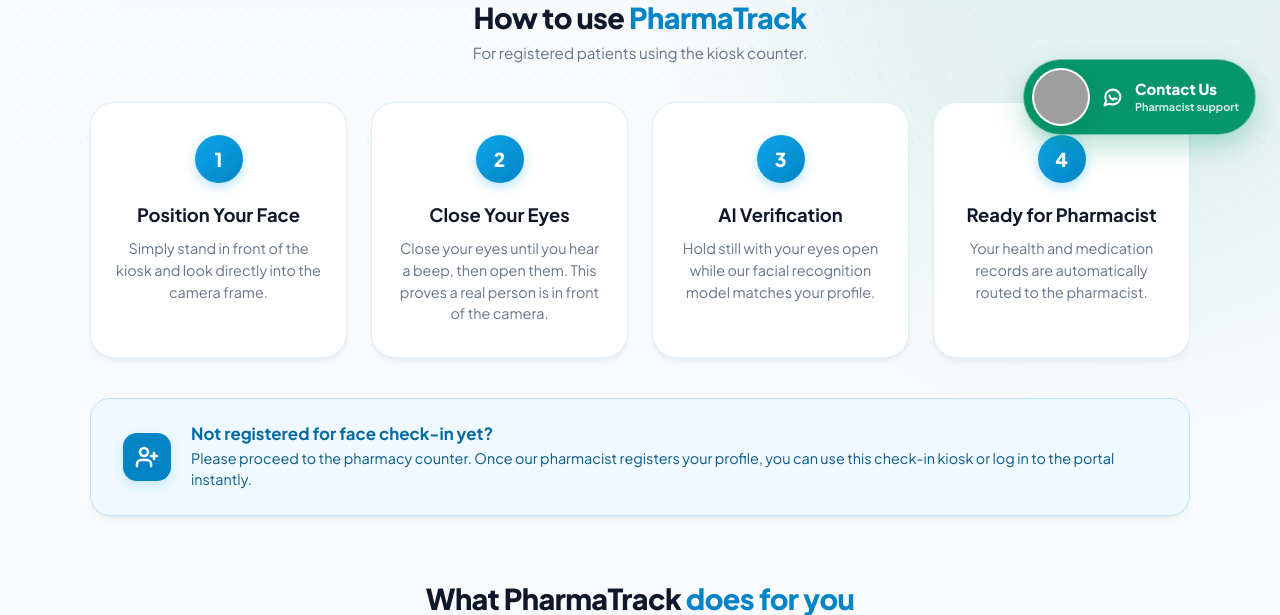
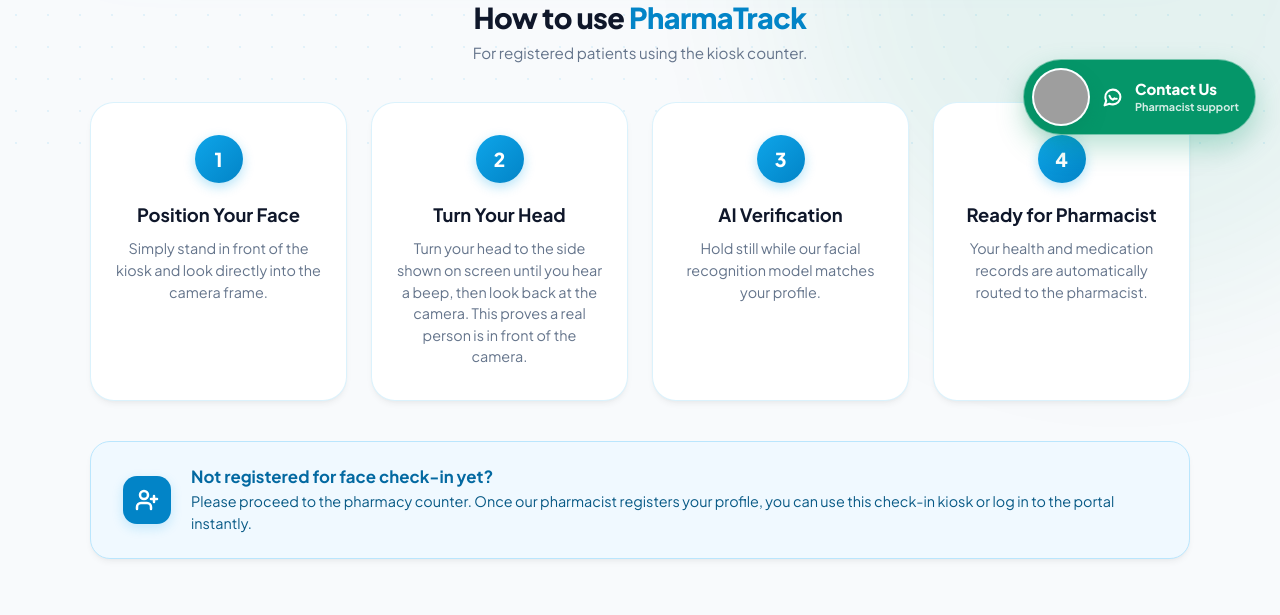
Before and after one commit to syakirasobberi/pharmatrack, a Laravel app: page / in a window 1280 px wide. Shown: the part 641-1256 px from the top of the page. Run offline with Laravel 12, Linux system fonts and the light colour scheme; grey boxes are pictures that could not be loaded.

Commit message:
Kiosk liveness: head-turn challenge instead of eyes-closed check
The eyes-closed check never caught a closed-eye frame on a ~2 fps PC
(the tiny landmark model barely follows closing eyes). The kiosk now asks
the person to look straight, turn their head to a random side (held for
two frames, beep), then look back. A flat photo keeps the nose/eye ratio
almost constant, so it cannot pass. Video is mirrored so 'your left'
matches the screen; ?facedebug=1 shows the turn value. face-utils.js
script tags are cache-busted.

```diff
--- a/resources/views/pharmacist/patients/create.blade.php
+++ b/resources/views/pharmacist/patients/create.blade.php
@@ -107,7 +107,7 @@
     </div>
 
     <script src="{{ asset('js/face-api.min.js') }}"></script>
-    <script src="{{ asset('js/face-utils.js') }}"></script>
+    <script src="{{ asset('js/face-utils.js') }}?v={{ filemtime(public_path('js/face-utils.js')) }}"></script>
 
     <script>
         document.addEventListener('DOMContentLoaded', function() {
--- a/resources/views/pharmacist/patients/quick-scan.blade.php
+++ b/resources/views/pharmacist/patients/quick-scan.blade.php
@@ -39,7 +39,7 @@
     </div>
 
     <script src="{{ asset('js/face-api.min.js') }}"></script>
-    <script src="{{ asset('js/face-utils.js') }}"></script>
+    <script src="{{ asset('js/face-utils.js') }}?v={{ filemtime(public_path('js/face-utils.js')) }}"></script>
     <script>
         document.addEventListener('DOMContentLoaded', async () => {
             const video = document.getElementById('video');
--- a/resources/views/pharmacist/patients/show.blade.php
+++ b/resources/views/pharmacist/patients/show.blade.php
@@ -641,7 +641,7 @@
 
     <script src="https://cdn.jsdelivr.net/npm/chart.js"></script>
     <script src="{{ asset('js/face-api.min.js') }}"></script>
-    <script src="{{ asset('js/face-utils.js') }}"></script>
+    <script src="{{ asset('js/face-utils.js') }}?v={{ filemtime(public_path('js/face-utils.js')) }}"></script>
 
     <script>
         document.addEventListener('DOMContentLoaded', function () {
--- a/resources/views/welcome.blade.php
+++ b/resources/views/welcome.blade.php
@@ -340,6 +340,8 @@
         }
         @keyframes scanSweep { 0% { top: 10%; opacity: 0; } 10% { opacity: 1; } 50% { top: 90%; } 90% { opacity: 1; } 100% { top: 10%; opacity: 0; } }
 
+        /* Mirrored like a mirror, so "turn to your left" moves the face to the left on screen. */
+        #video, #overlay-canvas { transform: scaleX(-1); }
         #video { width: 100%; height: 100%; object-fit: cover; border-radius: 28px; background: #e2e8f0; }
         #overlay-canvas { position: absolute; top: 0; left: 0; pointer-events: none; z-index: 8; width: 100%; height: 100%; }
 
@@ -544,7 +546,7 @@
                     <span class="badge">Patient check-in</span>
                     <h1 class="section-headline" id="hero-title">Check in with <span>your face</span></h1>
                     <p class="section-desc">
-                        Look at the camera, close your eyes until the beep, and your pharmacist will have your records ready. No card or password needed.
+                        Look at the camera, turn your head when asked, and your pharmacist will have your records ready. No card or password needed.
                     </p>
 
                     <button type="button" class="btn-start" id="btn-start-verification">
@@ -582,13 +584,13 @@
                     </div>
                     <div class="step-card">
                         <div class="step-number">2</div>
-                        <h3 class="step-title">Close Your Eyes</h3>
-                        <p class="step-desc">Close your eyes until you hear a beep, then open them. This proves a real person is in front of the camera.</p>
+                        <h3 class="step-title">Turn Your Head</h3>
+                        <p class="step-desc">Turn your head to the side shown on screen until you hear a beep, then look back at the camera. This proves a real person is in front of the camera.</p>
                     </div>
                     <div class="step-card">
                         <div class="step-number">3</div>
                         <h3 class="step-title">AI Verification</h3>
-                        <p class="step-desc">Hold still with your eyes open while our facial recognition model matches your profile.</p>
+                        <p class="step-desc">Hold still while our facial recognition model matches your profile.</p>
                     </div>
                     <div class="step-card">
                         <div class="step-number">4</div>
@@ -709,7 +711,7 @@
 
                 <ol class="kiosk-steps">
                     <li class="kiosk-step"><span class="kiosk-step-num" aria-hidden="true">1</span>Face the camera directly</li>
-                    <li class="kiosk-step"><span class="kiosk-step-num" aria-hidden="true">2</span>Close your eyes until the beep, then open them</li>
+                    <li class="kiosk-step"><span class="kiosk-step-num" aria-hidden="true">2</span>Turn your head to the side shown, then look back</li>
                     <li class="kiosk-step"><span class="kiosk-step-num" aria-hidden="true">3</span>Records retrieved instantly</li>
                 </ol>
             </div>
@@ -771,7 +773,7 @@
     function loadFaceLibs() {
         if (!faceLibsPromise) {
             faceLibsPromise = loadScript('{{ asset("js/face-api.min.js") }}')
-                .then(() => loadScript('{{ asset("js/face-utils.js") }}'))
+                .then(() => loadScript('{{ asset("js/face-utils.js") }}?v={{ filemtime(public_path('js/face-utils.js')) }}'))
                 .catch((e) => { faceLibsPromise = null; throw e; }); // allow a retry after a network error
         }
         return faceLibsPromise;
@@ -909,17 +911,17 @@
             faceapi.matchDimensions(canvas, displaySize);
 
             // Liveness + identification state
-            const blink = new FaceUtils.BlinkDetector(() => FaceUtils.beep()); // beep = "you can open your eyes"
-            const REQUIRED_FRAMES = 3;          // eyes-open frames sent to the server together
+            const challenge = new FaceUtils.HeadTurnChallenge(() => FaceUtils.beep()); // beep = "turn confirmed, look back"
+            const REQUIRED_FRAMES = 3;          // frontal frames sent to the server together
             const tick = FaceUtils.fpsMeter();
-            let phase = 'liveness';             // 'liveness' (fast models, wait for blink) -> 'describe' (fingerprint frames)
+            let phase = 'liveness';             // 'liveness' (fast models, head-turn challenge) -> 'describe' (fingerprint frames)
             let recent = [];                    // descriptors collected in the 'describe' phase
             let describeAttempts = 0;
             let missedFrames = 0;
 
-            const resetLiveness = () => { blink.reset(); recent = []; describeAttempts = 0; phase = 'liveness'; };
+            const resetLiveness = () => { challenge.reset(); recent = []; describeAttempts = 0; missedFrames = 0; phase = 'liveness'; };
             const debug = (msg) => FaceUtils.DEBUG
-                ? `${msg}  [${tick()} fps, eye ${blink.lastEar?.toFixed(3) ?? '-'} / base ${blink.baseline?.toFixed(3) ?? '-'}]`
+                ? `${msg}  [${tick()} fps, turn ${challenge.lastYaw?.toFixed(2) ?? '-'} (+ = your left), ask ${challenge.direction}, stage ${challenge.stage}]`
                 : msg;
 
             const drawBox = (detection, ok) => {
@@ -939,7 +941,7 @@
             };
 
             let busy = false;
-            // Runs as fast as the PC allows: the cheap 'liveness' phase must be quick enough to catch a blink.
+            // Runs as fast as the PC allows (the 'liveness' phase uses the cheap models).
             const scanId = window._scanInterval = setInterval(async () => {
                 if (isStale()) { clearInterval(scanId); return; }
                 if (busy || !modelsReady || redirecting) return;
@@ -948,8 +950,8 @@
                 try {
                     if (phase === 'liveness') {
                         const detection = await FaceUtils.detectFast(video);
-                        const quality = FaceUtils.checkQuality(detection, video.videoWidth);
-                        const blinkedNow = detection && quality.ok ? blink.update(detection.landmarks) : blink.blinked;
+                        const quality = FaceUtils.checkQuality(detection, video.videoWidth, { allowTurn: true });
+                        const passedNow = detection && quality.ok ? challenge.update(detection.landmarks) : challenge.passed;
 
                         if (!detection) {
                             drawBox(null);
@@ -966,29 +968,35 @@
                             return;
                         }
 
-                        if (blinkedNow) {
+                        if (passedNow) {
                             phase = 'describe';
-                            setStatus(debug('Liveness confirmed ✓ — hold still with eyes open…'), 'info');
-                        } else if (blink.closed) {
-                            setStatus(debug('Eyes closed ✓ — open your eyes now.'), 'info');
+                            missedFrames = 0;
+                            setStatus(debug('Liveness confirmed ✓ — hold still and look at the camera…'), 'info');
                         } else {
-                            setStatus(debug('Close your eyes until you hear a beep, then open them.'), 'info');
+                            setStatus(debug(challenge.prompt()), 'info');
                         }
                         return;
                     }
 
-                    // phase === 'describe': fingerprint a few frames with eyes open.
+                    // phase === 'describe': fingerprint a few frontal frames with eyes open.
                     const result = await FaceUtils.describe(video);
                     describeAttempts++;
+                    if (!result && ++missedFrames > 3) {
+                        // Face left after the challenge: whoever steps in must do it again.
+                        resetLiveness();
+                        drawBox(null);
+                        setStatus(debug('No face detected — please look at the camera.'), 'info');
+                        return;
+                    }
                     const quality = FaceUtils.checkQuality(result, video.videoWidth);
                     drawBox(result, quality.ok);
 
-                    const eyesOpen = result && FaceUtils.averageEar(result.landmarks) > (blink.baseline || 0.25) * 0.85;
+                    const eyesOpen = result && FaceUtils.averageEar(result.landmarks) > 0.18; // skip mid-blink frames
                     if (quality.ok && eyesOpen) {
                         const d = Array.from(result.descriptor);
                         if (recent.length && FaceUtils.euclidean(d, recent[0]) > 0.45) {
                             resetLiveness(); // a different face appeared
-                            setStatus(debug('Face changed — please close your eyes again until the beep.'), 'info');
+                            setStatus(debug('Face changed — please do the head turn again.'), 'info');
                             return;
                         }
                         recent.push(d);
@@ -997,7 +1005,7 @@
                     if (recent.length < REQUIRED_FRAMES) {
                         if (describeAttempts > 10) {
                             resetLiveness();
-                            setStatus(debug('Could not get a clear view — face the camera and close your eyes again until the beep.'), 'info');
+                            setStatus(debug('Could not get a clear view — face the camera and do the head turn again.'), 'info');
                         } else {
                             setStatus(debug(`Liveness confirmed ✓ — hold still… (${recent.length}/${REQUIRED_FRAMES})`), 'info');
                         }
@@ -1025,7 +1033,7 @@
                         } else if (res.ok) {
                             data = await res.json();
                         } else {
-                            setStatus('Not recognised yet — look straight at the camera, then close your eyes until the beep.', 'info');
+                            setStatus('Not recognised yet — look straight at the camera and do the head turn again.', 'info');
                         }
                     } catch (e) {
                         setStatus('Could not reach the server.', 'error');
@@ -1044,7 +1052,7 @@
 
                         setTimeout(() => { window.location.href = data.redirect; }, 2000);
                     } else {
-                        resetLiveness(); // require a fresh blink before the next attempt
+                        resetLiveness(); // require a fresh head turn before the next attempt
                     }
                 } finally {
                     busy = false;
```
Also changed, not shown: public/js/face-utils.js (+74 -50 lines).
